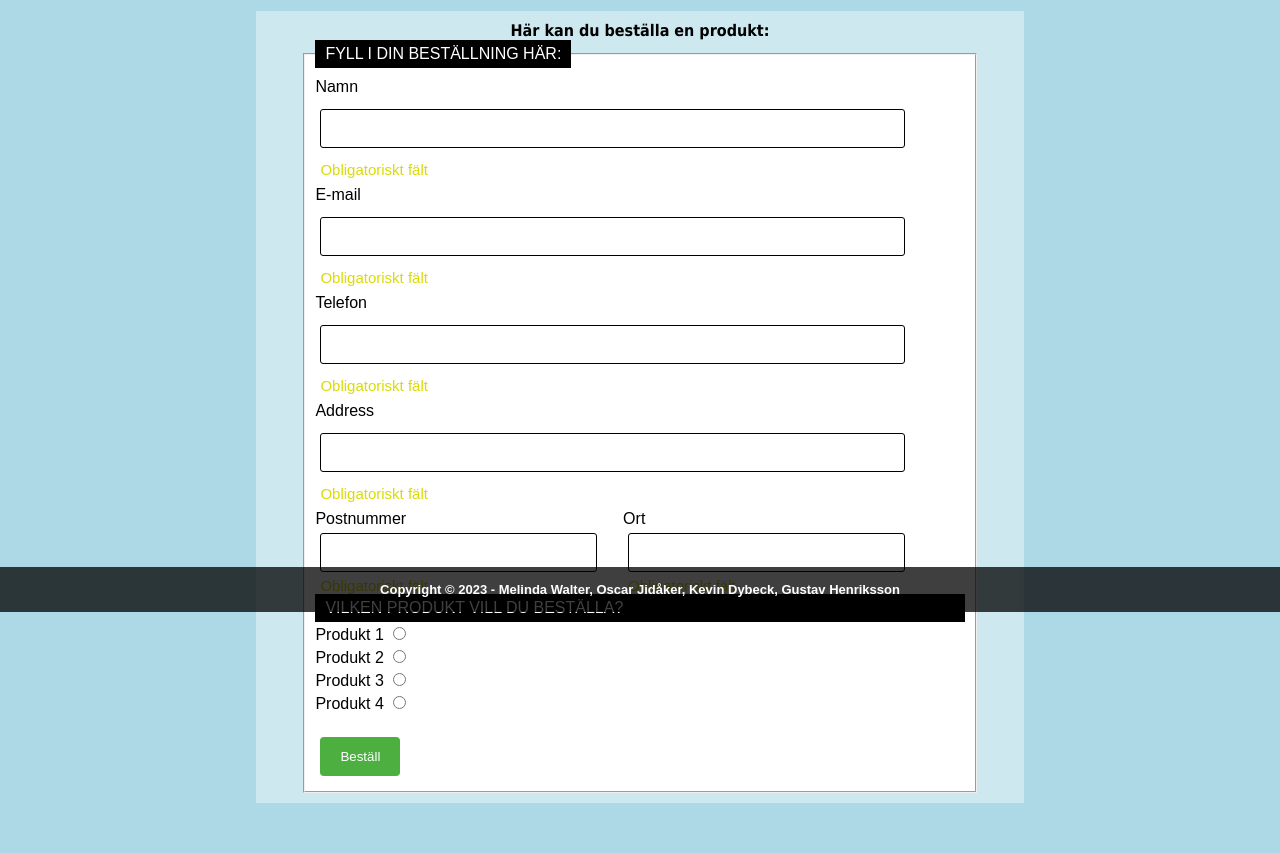
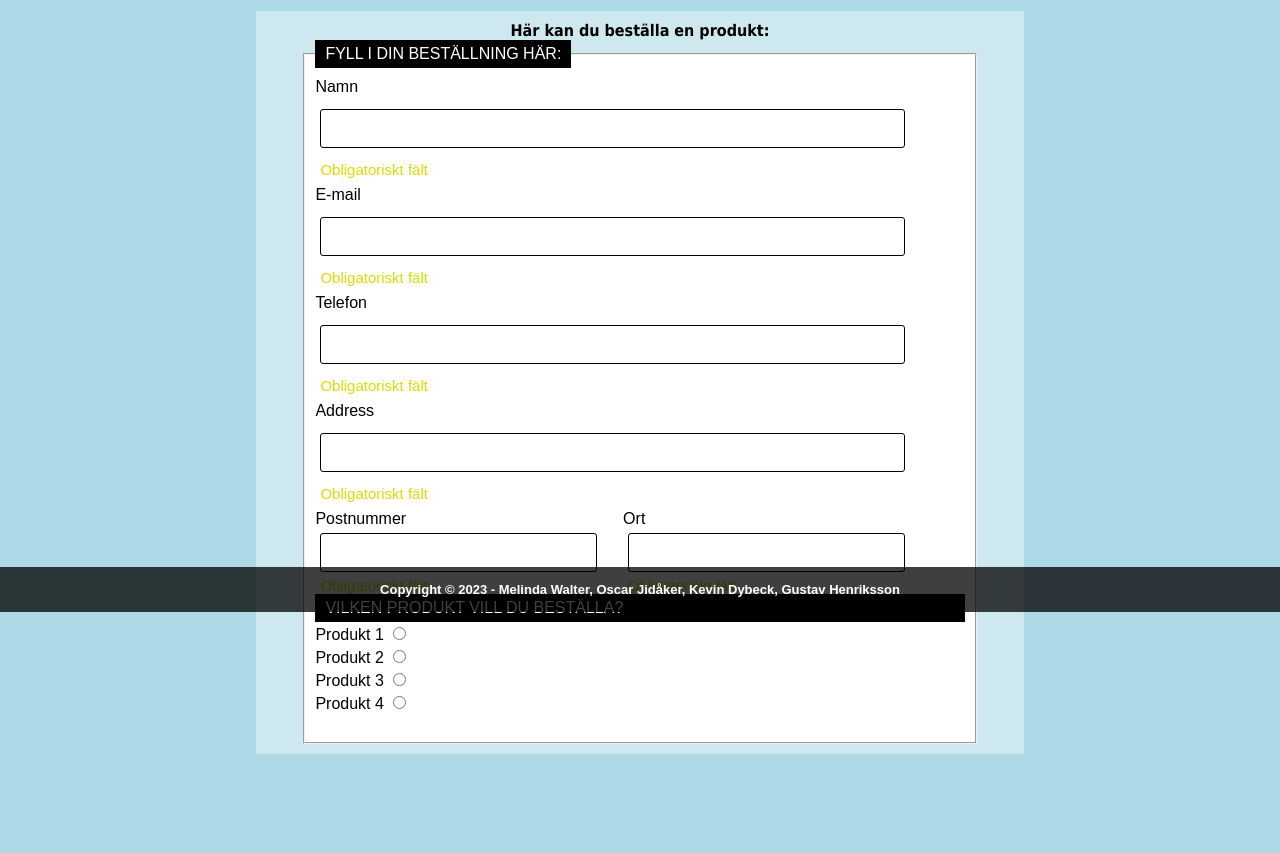
Before and after one commit to mewal92/KimchiStore, a plain HTML site: page src/order.html in a window 1280 px wide. Shown: the part 188-1041 px from the top of the page. After the commit the page ends 992 px from the top, so only its background shows below. Drawn offline with Linux system fonts and the light colour scheme; a web font is replaced by a local one.

Commit message:
deleted submit button

```diff
--- a/src/css/stilmall.css
+++ b/src/css/stilmall.css
@@ -104,7 +104,7 @@
   overflow: hidden;
 }
 
-.hight-full {
+.height-full {
   height: 100%;
 }
 
@@ -155,6 +155,7 @@ h1 {
   padding-bottom: -10px;
   margin-left: auto;
   margin-right: auto;
+  text-align: center;
 }
 
 h2 {
@@ -164,6 +165,7 @@ h2 {
   letter-spacing: 10px;
   padding: 0;
   margin: 0;
+  text-align: center;
 }
 
 
@@ -178,7 +180,7 @@ h2 {
   top: 0;
   width: 100%;
   z-index: 1; /* z-index +1 för att lägga navigerings menyn över andra saker på sidan */
-  /*float: right;*/
+  float: right;
 }
 
 li {
@@ -352,24 +354,6 @@ input[type=text], input[type=email], select, textarea {
       margin: .4rem;
   }
 
-  /* skicka in knapp */
-  input[type=submit] {
-    text-align: center;
-    background-color: #4CAF40;
-    color: white;
-    padding: 12px 20px;
-    border: none;
-    border-radius: 4px;
-    cursor: pointer; /*visar muspekare som pil*/
-  }
-
-  /* när man hovrar över submit knappen */
-  input[type=submit]:hover {
-    background-color: #45a049;
-  }
-
-
-
 
   /* PRODUCTS */
 
--- a/src/order.html
+++ b/src/order.html
@@ -83,8 +83,7 @@
               <input type="radio" id="Produkt4" name="Meny" /><br />
 
               <br />
-              <!-- knapp för att skicka in beställning-->
-              <input id="submit" type="submit" value="Beställ" />
+
             </div>
           </fieldset>
         </form>
```
